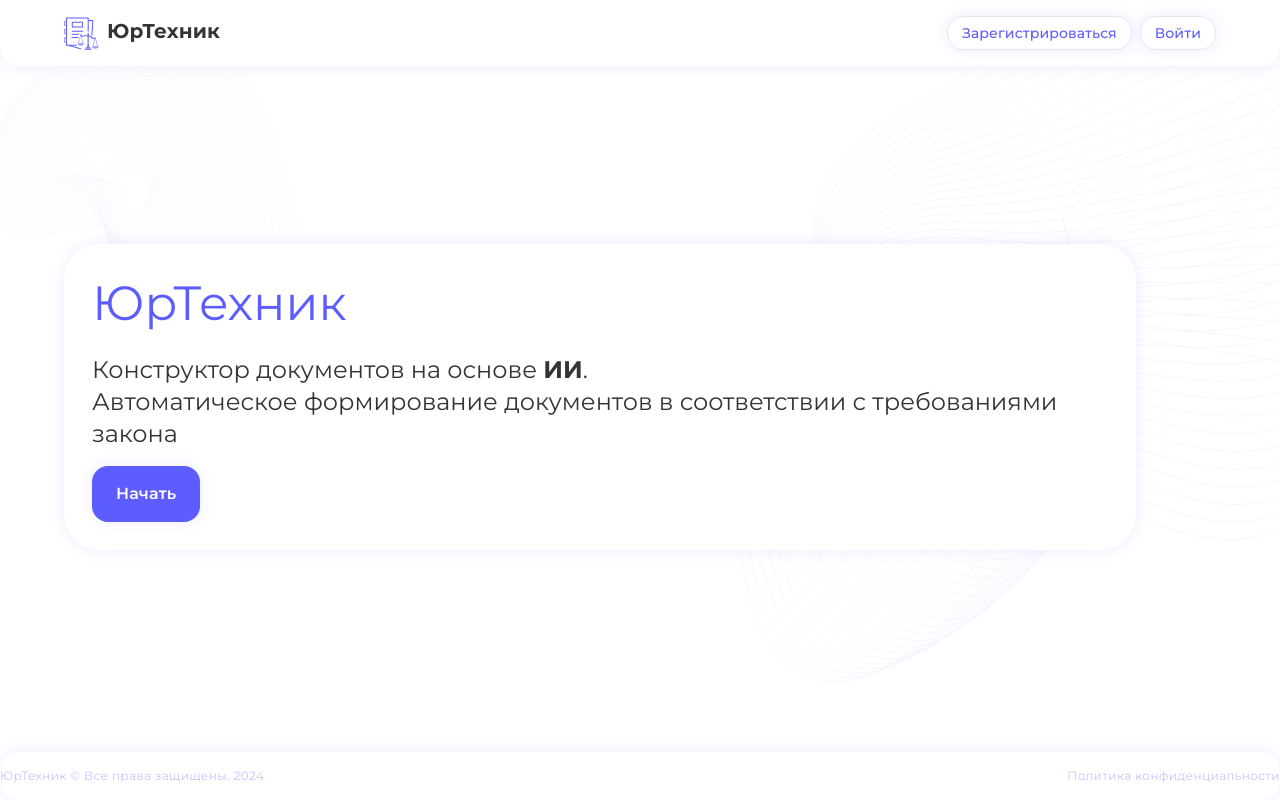
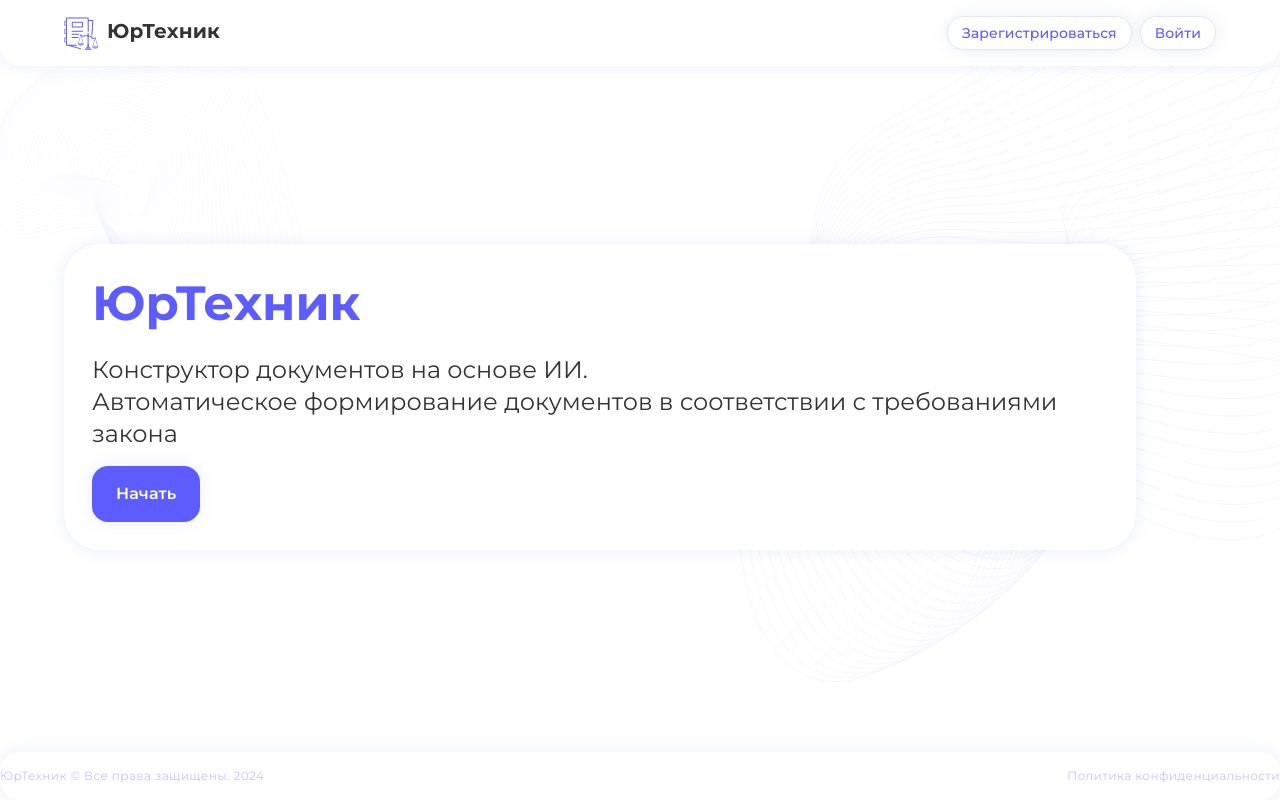
Before and after one commit to VladMungin/ufu, a React (Vite) app: page / in a window 1280 px wide. Built offline with nearby package versions, Linux system fonts and the light colour scheme.

Commit message:
fix time

```diff
--- a/src/components/Home/Home.jsx
+++ b/src/components/Home/Home.jsx
@@ -7,10 +7,10 @@ const Home = () => {
         className="max-w-max mx-16 h-max bg-white shadow-[0px_0px_16px_0px_#95A1FF33] p-[28px] rounded-[36px]
 "
       >
-        <h1 className="text-[#5C5CFF] text-[48px] ">ЮрТехник</h1>
+        <h1 className="text-[#5C5CFF] text-[48px] font-bold">ЮрТехник</h1>
         <p className=" text-[24px] leading-[32px] mt-[20px] mb-4">
-          Конструктор документов на основе <span className="font-bold">ИИ</span>.<br /> Автоматическое формирование
-          документов в соответствии с требованиями закона
+          Конструктор документов на основе ИИ.
+          <br /> Автоматическое формирование документов в соответствии с требованиями закона
         </p>
         <Link
           to="/search"
```
